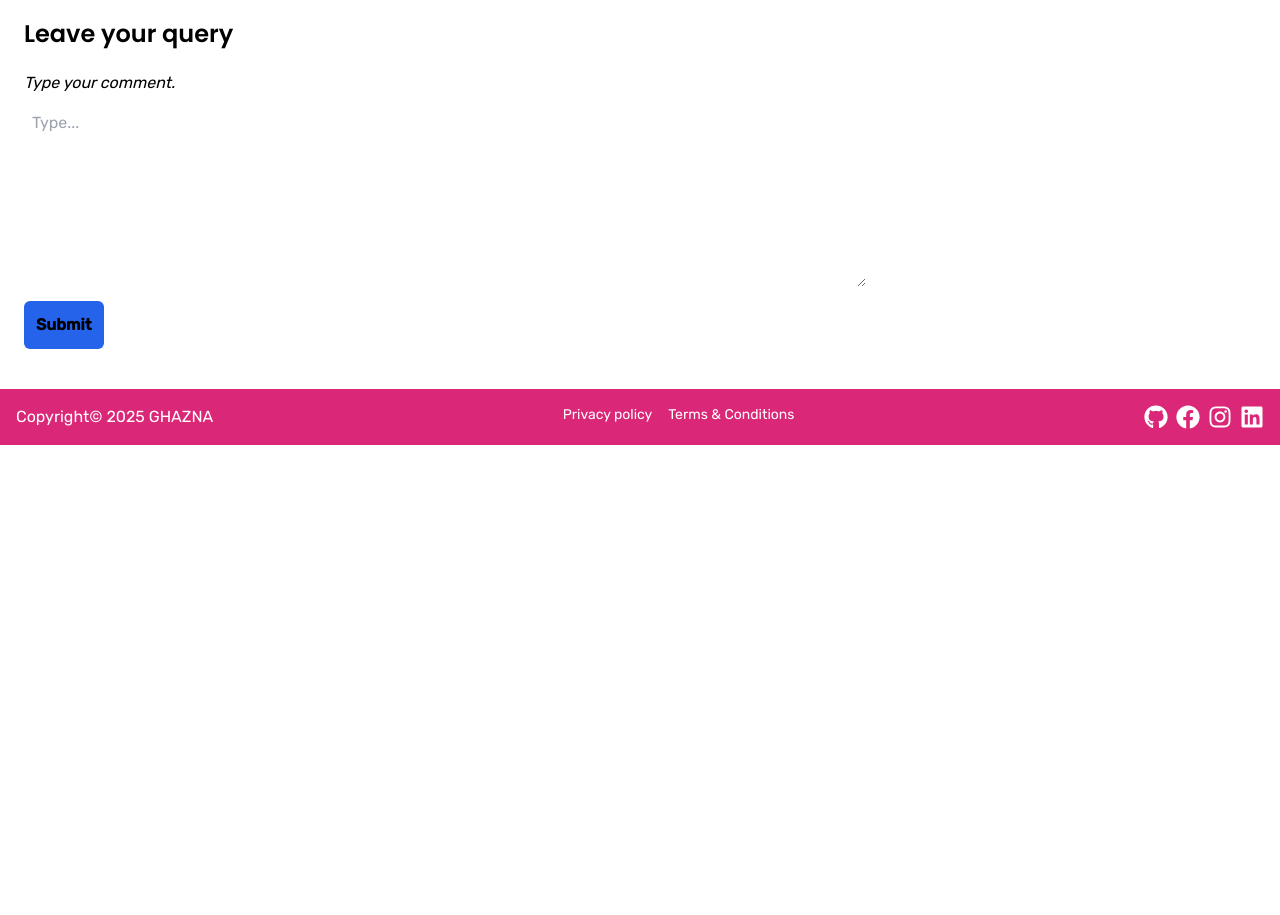
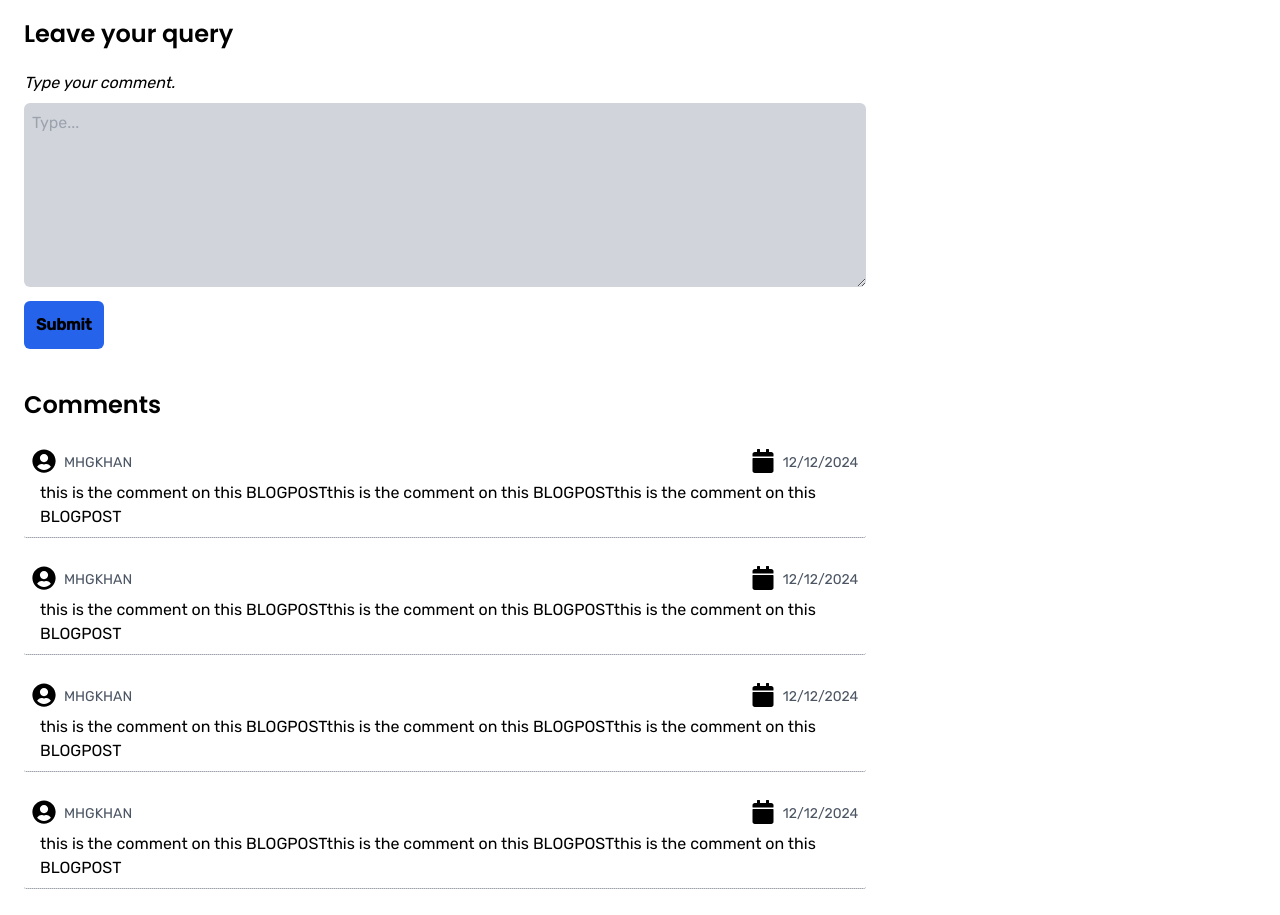
Before and after one commit to mhgkhan/ghazna, a Next.js app: page /blog/ghaznakhan in a window 1280 px wide. Shown: the part 735-1650 px from the top of the page. Before the commit the page ends 1180 px from the top, so only its background shows below. Built offline with nearby package versions, Linux system fonts and the light colour scheme.

Commit message:
BLOGPOSTPAGE: added all comments section to page

```diff
--- a/src/app/blog/[slug]/page.js
+++ b/src/app/blog/[slug]/page.js
@@ -1,7 +1,7 @@
 import Image from 'next/image';
 import Link from 'next/link';
 import React from 'react'
-import { FaBookOpen, FaCalendar, FaHeart } from 'react-icons/fa';
+import { FaBookOpen, FaCalendar, FaHeart, FaUserCircle } from 'react-icons/fa';
 
 const page = async ({ params }) => {
     // const parm = await params;
@@ -17,7 +17,7 @@ const page = async ({ params }) => {
                                 <Image src={"/images/services/fullstack.png"} alt='blog-picture' width={600} height={400} className='relative max-w-full max-h-full object-cover object-center' />
                                 <div className="rounded-md dark:bg-[#e7e3e3c2] bg-[#5f5c5cc5] title-area-head-blog absolute bottom-0 w-full h-auto p-5">
                                     <h1 className='lg:text-4xl md:text-2xl text-xl dark:text-black text-white font-bold'>
-                                        WELCOEM TO THE GHAZNA BLOGPOST PAGE,
+                                        WELCOME TO THE GHAZNA BLOGPOST PAGE,
                                     </h1>
                                 </div>
                             </div>
@@ -38,7 +38,7 @@ const page = async ({ params }) => {
                             </div>
                         </div>
 
-                        <div id="blogpost-content" className='blogpost-content px-1 py-5' dangerouslySetInnerHTML={{
+                        <article id="blogpost-content" className='blogpost-content px-1 py-5' dangerouslySetInnerHTML={{
                             __html: `
                             <h1 > HI, & NOTE: THIS WEBSITE IS UNDER DEVELOPMENT, SO PLEASE WAIT FOR TO COMPLETION  </h1>
                             <br />
@@ -46,7 +46,7 @@ const page = async ({ params }) => {
                             <a href="mailto:muhammadhasnainghazna@gmail.com"> Contact us </a> for contributions.
                           ` }}>
 
-                        </div>
+                        </article>
 
                         <div className="my-5 px-2 bl">
                             <div className="actions-buttons flex items-center justify-center gap-5 w-full">
@@ -54,12 +54,33 @@ const page = async ({ params }) => {
                                 {/* <button className="p-2 font-bold text-center border-none bg-blue-600 w-[45%]">Dislike</button> */}
                             </div>
                             <div className="my-5">
-                                <form>
+                                <form className='my-5'>
                                     <h2 className='md:text-2xl text-xl my-5'>Leave your query </h2>
                                     <label htmlFor="message" className='italic'>Type your comment.</label>
-                                    <textarea rows={7} name='comment' id='message' required minLength={5} maxLength={500} autoComplete="off" className='w-full p-2  border-none rounded-md my-2 dark:bg-gray-700 focus:border-dotted focus:border-2 bg-white dark:focus:bg-gray-600 focus:gray-300 bg-none border border-1 border-gray-500 outline-none' placeholder='Type...'></textarea>
+                                    <textarea rows={7} name='comment' id='message' required minLength={5} maxLength={500} autoComplete="off" className='w-full p-2  border-none rounded-md my-2 dark:bg-gray-700 bg-gray-300 focus:border-dotted focus:border-2  dark:focus:bg-gray-600 focus:gray-300 bg-none border border-1 border-gray-500 outline-none' placeholder='Type...'></textarea>
                                     <button type="submit" className='w-auto p-3 rounded-md border-none bg-blue-600 font-bold text-center hover:bg-blue-500'>Submit</button>
                                 </form>
+                                <div className="mt-10 comments">
+                                    <h3 className="md:text-2xl my-5 text-xl">Comments </h3>
+                                    {
+                                        Array.from([1, 2, 3, 4, 5]).map((ele, ind) => {
+                                            return <div key={ind} className="my-5 comment w-full px-2 rounded-sm border-b border-1 border-dotted border-gray-500 py-2">
+                                                <div className="comment-header flex items-center justify-between gap-5 my-">
+                                                    <div className="flex items-end justify-center gap-2">
+                                                        <FaUserCircle className='text-2xl' />
+                                                        <span className="text-sm dark:text-gray-200 text-gray-600">MHGKHAN</span>
+                                                    </div>
+                                                    <div className='flex items-end justify-center gap-2'>
+                                                        <FaCalendar className='text-2xl' />
+                                                        <span className="text-sm dark:text-gray-200 text-gray-600">12/12/2024</span>
+                                                    </div>
+                                                </div>
+                                                <p className='mt-2 px-2'>this is the comment on this BLOGPOSTthis is the comment on this BLOGPOSTthis is the comment on this BLOGPOST</p>
+                                            </div>
+
+                                        })
+                                    }
+                                </div>
                             </div>
                         </div>
 
```
